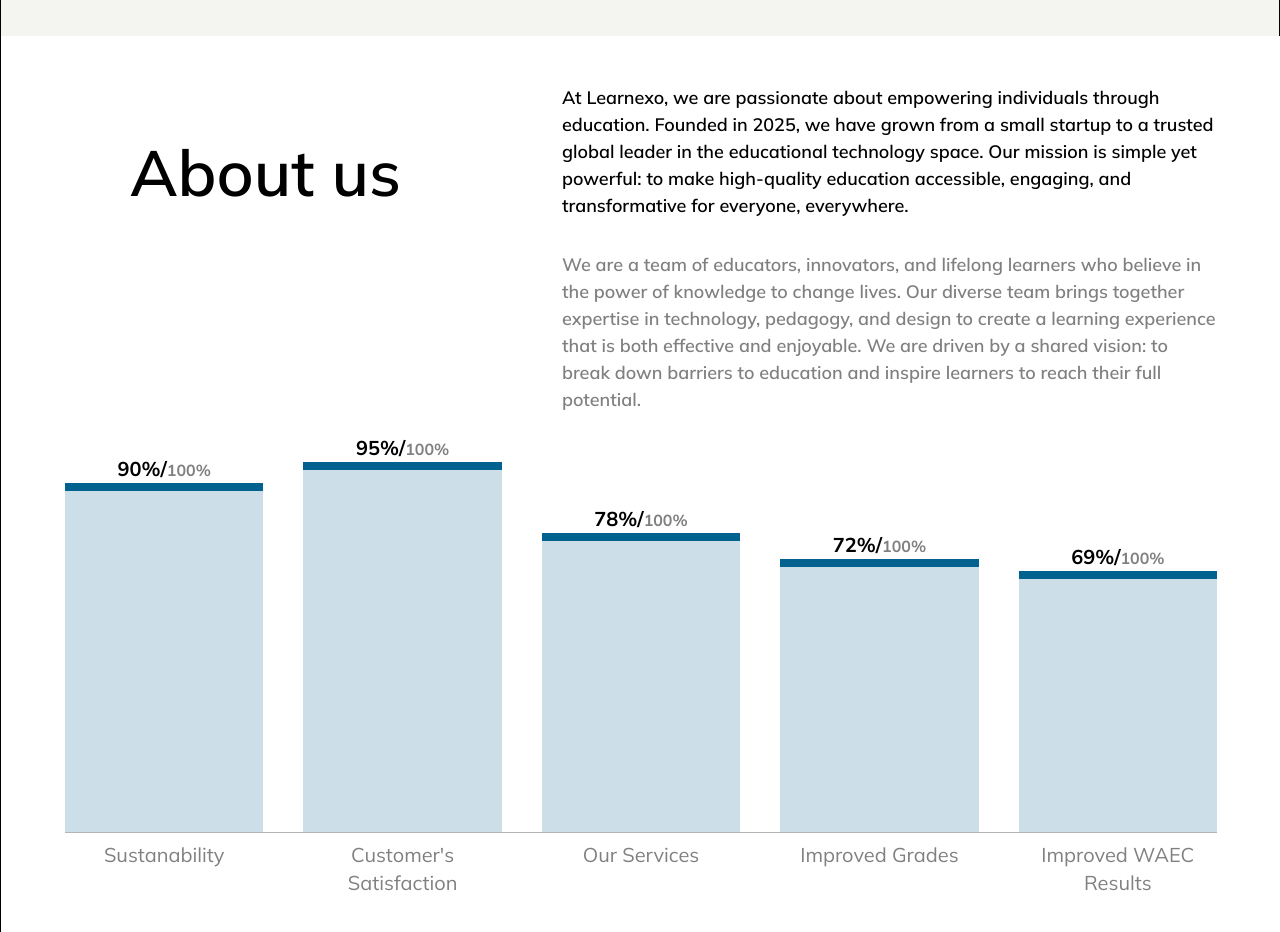
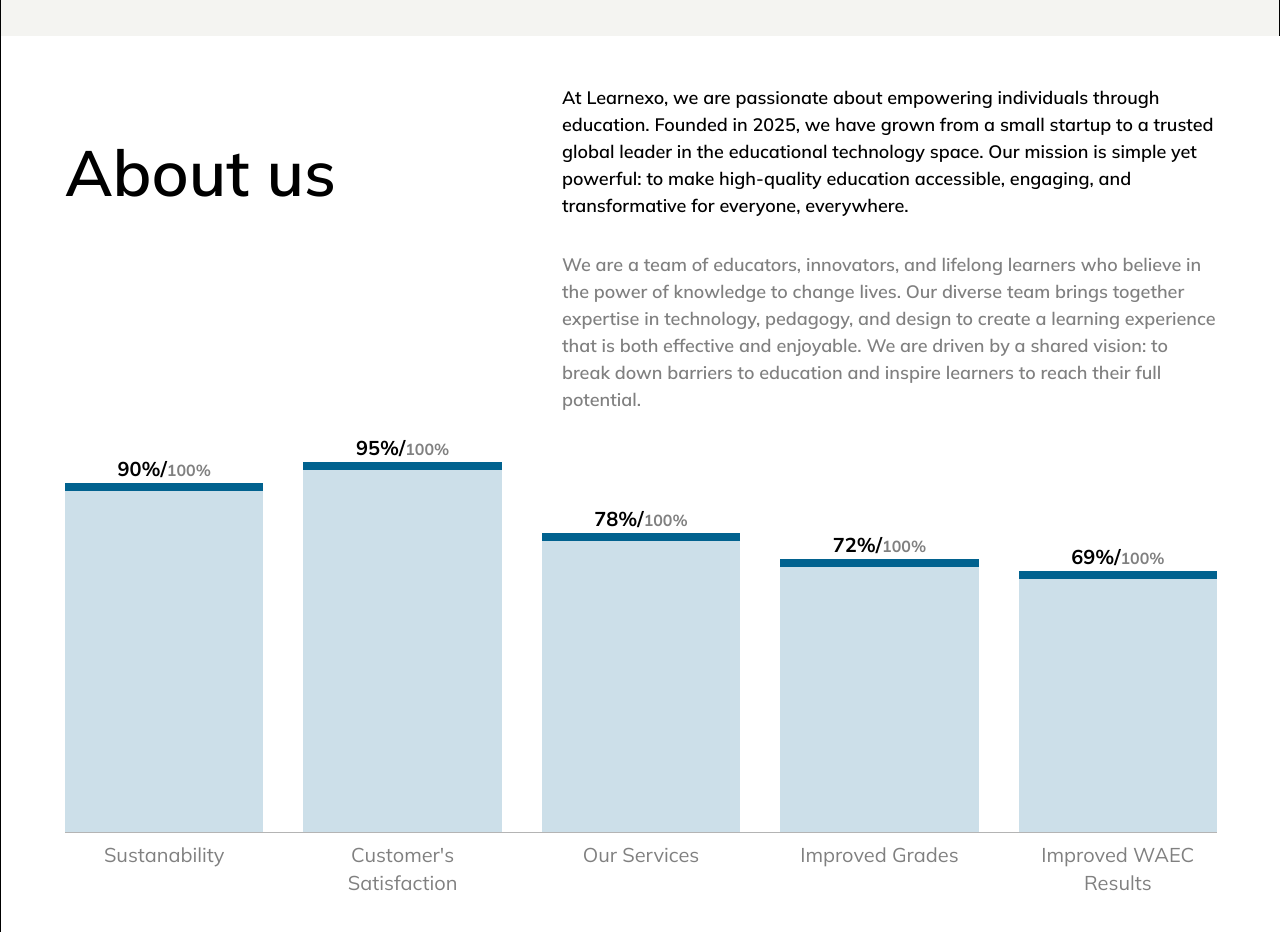
Before and after one commit to Ceejay-777/learNexo, a React (Vite) app: page / in a window 1280 px wide. Shown: the part 4600-5532 px from the top of the page. Built offline with nearby package versions, Linux system fonts and the light colour scheme.

Commit message:
Removing whitespace

```diff
--- a/src/sections/About.jsx
+++ b/src/sections/About.jsx
@@ -8,7 +8,7 @@
       id="about"
     >
       <div className="flex flex-col md:flex-row gap-6 md:gap-12 lg:gap-24">
-        <h2 className="text-2xl sm:text-3xl md:4xl lg:text-[64px] font-bold md:font-semibold w-full leading-tight md:mt-12 text-center">
+        <h2 className="text-2xl sm:text-3xl md:4xl lg:text-[64px] font-bold md:font-semibold w-full leading-tight md:mt-12 text-center md:text-left">
           About us
         </h2>
         <div className="max-w-[655px]">
```
